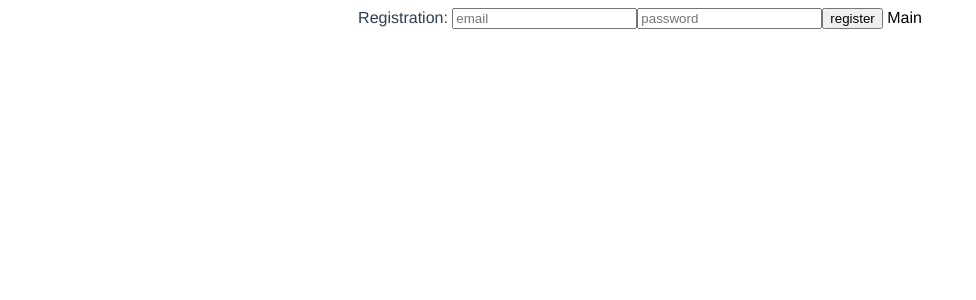
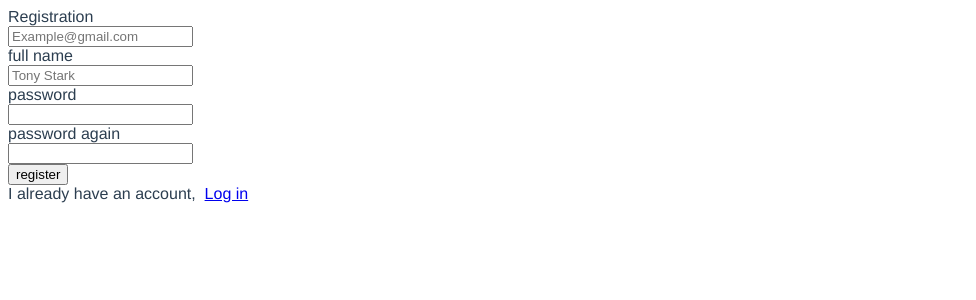
Before and after one commit to DimaBeley/apikoTest, a Vue app: page /registration in a window 1280 px wide. Shown: the top 300 px of the page, without its empty margins (0-976 px from the left). Built offline with nearby package versions, Linux system fonts and the light colour scheme.

Commit message:
refactoring

```diff
--- a/src/App.vue
+++ b/src/App.vue
@@ -8,7 +8,6 @@
   font-family: Avenir, Helvetica, Arial, sans-serif;
   -webkit-font-smoothing: antialiased;
   -moz-osx-font-smoothing: grayscale;
-  text-align: center;
   color: #2c3e50;
 }
 </style>
--- /dev/null
+++ b/src/components/Home.vue
@@ -0,0 +1,38 @@
+<template>
+  <div class="main">
+    <header>
+      <div class="logo">Apiko logo</div>
+      <router-link class="header-link" to="/sell">sell </router-link>
+      <router-link class="header-link" to="/login">login</router-link>
+    </header>
+    <router-view/>
+  </div>
+</template>
+
+<script>
+// @ is an alias to /src
+export default {
+  name: 'Home',
+  components: {
+  }
+}
+</script>
+
+<style lang="scss">
+  .main {
+      display: flex;
+    & header {
+      .logo {
+        text-align: left;
+      }
+      &.header-link {
+        text-decoration: none;
+        text-align: end;
+        &:hover {
+          text-decoration: underline;
+        }
+      }
+    }
+  }
+
+</style>
--- /dev/null
+++ b/src/components/Login/Login.vue
@@ -0,0 +1,36 @@
+<template>
+  <div>
+    <form @submit.prevent="hendleSubmit">
+      <label>Email</label><br>
+      <input type="email" placeholder="email" v-model="email"><br>
+      <label>Password</label><br>
+      <input type="password" placeholder="password" v-model="password"><br>
+      <button type="submit">Continue</button>
+    </form>
+    <div>
+      <span>I have no account</span>&nbsp;
+      <router-link to="/registration">Register Now</router-link>
+    </div>
+  </div>
+</template>
+
+<script>
+  export default {
+    name: "Login",
+    data: function () {
+      return {
+        email: '',
+        password: ''
+      }
+    },
+    methods: {
+      hendleSubmit: function() {
+        console.log('data to sign in:', `EMAIL - ${this.email} PASSWORD - ${this.password}`)
+      }
+    }
+  }
+</script>
+
+<style>
+
+</style>
--- /dev/null
+++ b/src/components/Login/Registration.vue
@@ -0,0 +1,47 @@
+<template>
+  <div>
+    <form @submit.prevent="hendleSubmit">
+      <label>Registration</label><br>
+      <input type="email" placeholder="Example@gmail.com" v-model="email"><br>
+      <label>full name</label><br>
+      <input type="text" placeholder="Tony Stark" v-model="fullname"><br>
+      <label>password</label><br>
+      <input type="password" v-model="password"><br>
+      <label>password again</label><br>
+      <input type="password" v-model="password"><br>
+      <button type="submit">register</button><br>
+    </form>
+    <div>
+      <span>I already have an account,</span>&nbsp;
+      <router-link to="login">Log in</router-link>
+    </div>
+  </div>
+</template>
+
+<script>
+export default {
+  data: () => {
+    return {
+      email: '',
+      password: '',
+      fullname: '',
+    }
+  },
+  name: "RegistrationForm",
+  methods: {
+    hendleSubmit: function() {
+      console.log('data to registration:', `EMAIL - ${this.email} PASSWORD - ${this.password}`)
+    }
+  }
+}
+</script>
+
+<style lang="scss">
+.link {
+  text-decoration: none;
+  color: black;
+  &:hover {
+    text-decoration: underline;
+  }
+}
+</style>
--- a/src/components/Login/RegistrationForm.vue
+++ /dev/null
@@ -1,36 +0,0 @@
-<template>
-  <div>
-    Registration:
-    <input type="email" placeholder="email" v-model="email">
-    <input type="password" placeholder="password" v-model="password">
-    <button type="submit" @click.prevent="submit">register</button>
-    <router-link class="link" to="/"> Main </router-link>
-  </div>
-</template>
-
-<script>
-export default {
-  data: () => {
-    return {
-      email: '',
-      password: ''
-    }
-  },
-  name: "RegistrationForm",
-  methods: {
-    submit: function() {
-      console.log('data to registration:', `EMAIL - ${this.email} PASSWORD - ${this.password}`)
-    }
-  }
-}
-</script>
-
-<style lang="scss">
-.link {
-  text-decoration: none;
-  color: black;
-  &:hover {
-    text-decoration: underline;
-  }
-}
-</style>
--- a/src/components/Login/SignInForm.vue
+++ /dev/null
@@ -1,28 +0,0 @@
-<template>
-  <div>
-    <input type="email" placeholder="email" v-model="email">
-    <input type="password" placeholder="password" v-model="password">
-    <button type="submit" @click.prevent="submit">Sign In</button>
-  </div>
-</template>
-
-<script>
-export default {
-  name: "SignInForm",
-  data: function () {
-    return {
-      email: '',
-      password: ''
-    }
-  },
-  methods: {
-    submit: function() {
-      console.log('data to sign in:', `EMAIL - ${this.email} PASSWORD - ${this.password}`)
-    }
-  }
-}
-</script>
-
-<style>
-
-</style>
--- a/src/router/index.js
+++ b/src/router/index.js
@@ -1,14 +1,15 @@
 import Vue from 'vue'
 import VueRouter from 'vue-router'
-import Main from '../views/Main.vue'
+import Home from '../components/Home.vue'
+import Registration from '../components/Login/Registration'
 
 Vue.use(VueRouter)
 
 const routes = [
   {
     path: '/',
-    name: 'Main',
-    component: Main
+    name: 'Home',
+    component: Home
   },
   {
     path: '/registration',
@@ -16,12 +17,12 @@ const routes = [
     // route level code-splitting
     // this generates a separate chunk (about.[hash].js) for this route
     // which is lazy-loaded when the route is visited.
-    component: () => import('../components/Login/RegistrationForm.vue')
+    component: Registration
   },
   {
     path: '/login',
     name: 'Login',
-    component: () => import('../views/Login')
+    component: () => import('../components/Login/Login')
   },
 ]
 
--- a/src/views/Login.vue
+++ /dev/null
@@ -1,18 +0,0 @@
-<template>
-  <div class="login">
-    Login: <sign-in-form/>
-  </div>
-</template>
-
-<script>
-  import SignInForm from "../components/Login/SignInForm";
-
-  export default {
-    name: "Login",
-    components: {SignInForm}
-  }
-</script>
-
-<style>
-
-</style>
--- a/src/views/Main.vue
+++ /dev/null
@@ -1,23 +0,0 @@
-<template>
-  <div class="main">
-    <login/>
-    <router-link to="/registration">Registration</router-link>
-  </div>
-</template>
-
-<script>
-// @ is an alias to /src
-import Login from "./Login";
-export default {
-  name: 'Main',
-  components: {
-    Login
-  }
-}
-</script>
-
-<style>
-  .main {
-    display: inline-flex;
-  }
-</style>
```
Also changed, not shown: src/components/Sell.vue (renamed from src/views/About.vue), 1 other file (tests, documents, lock files or other folders).
